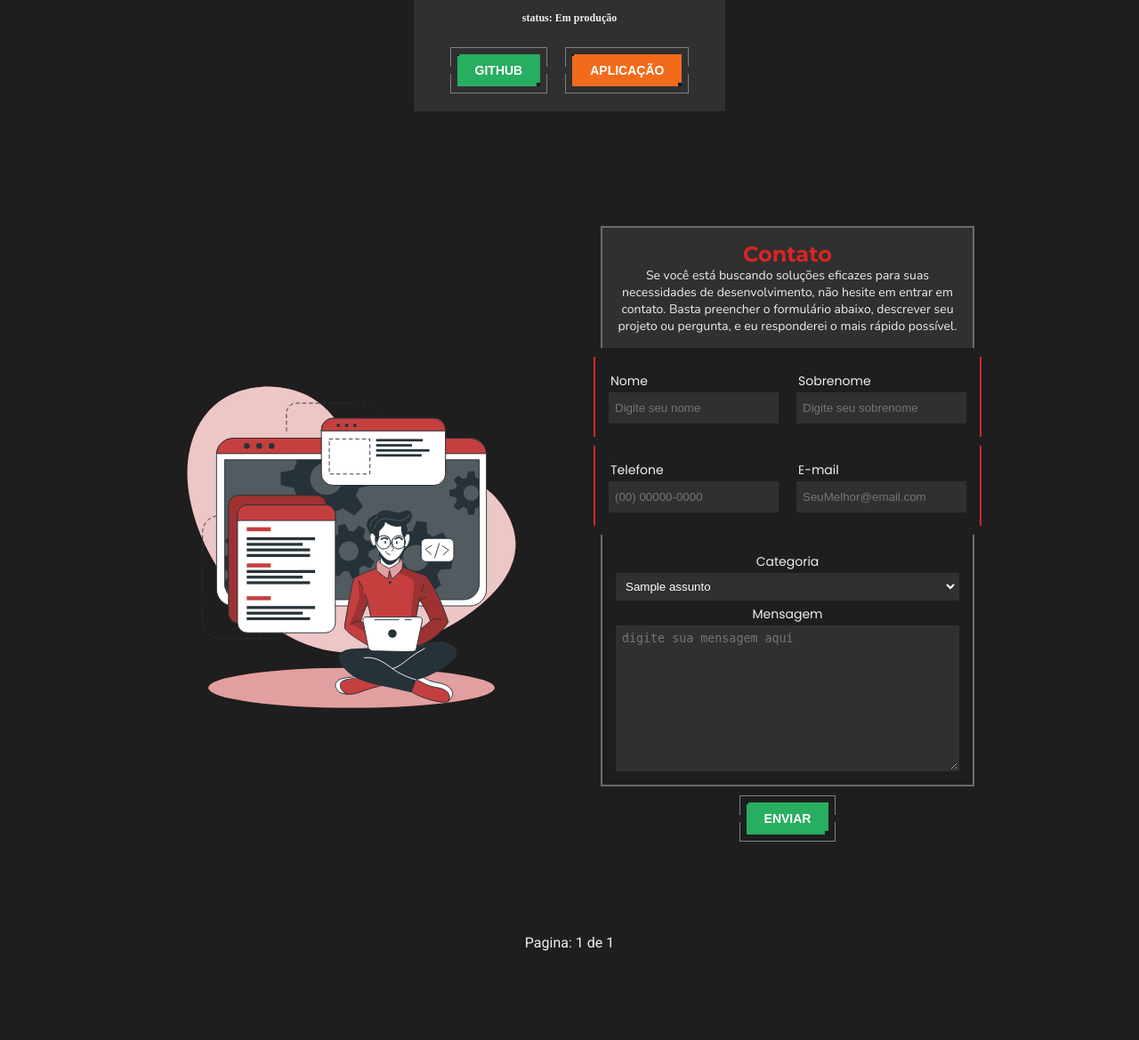
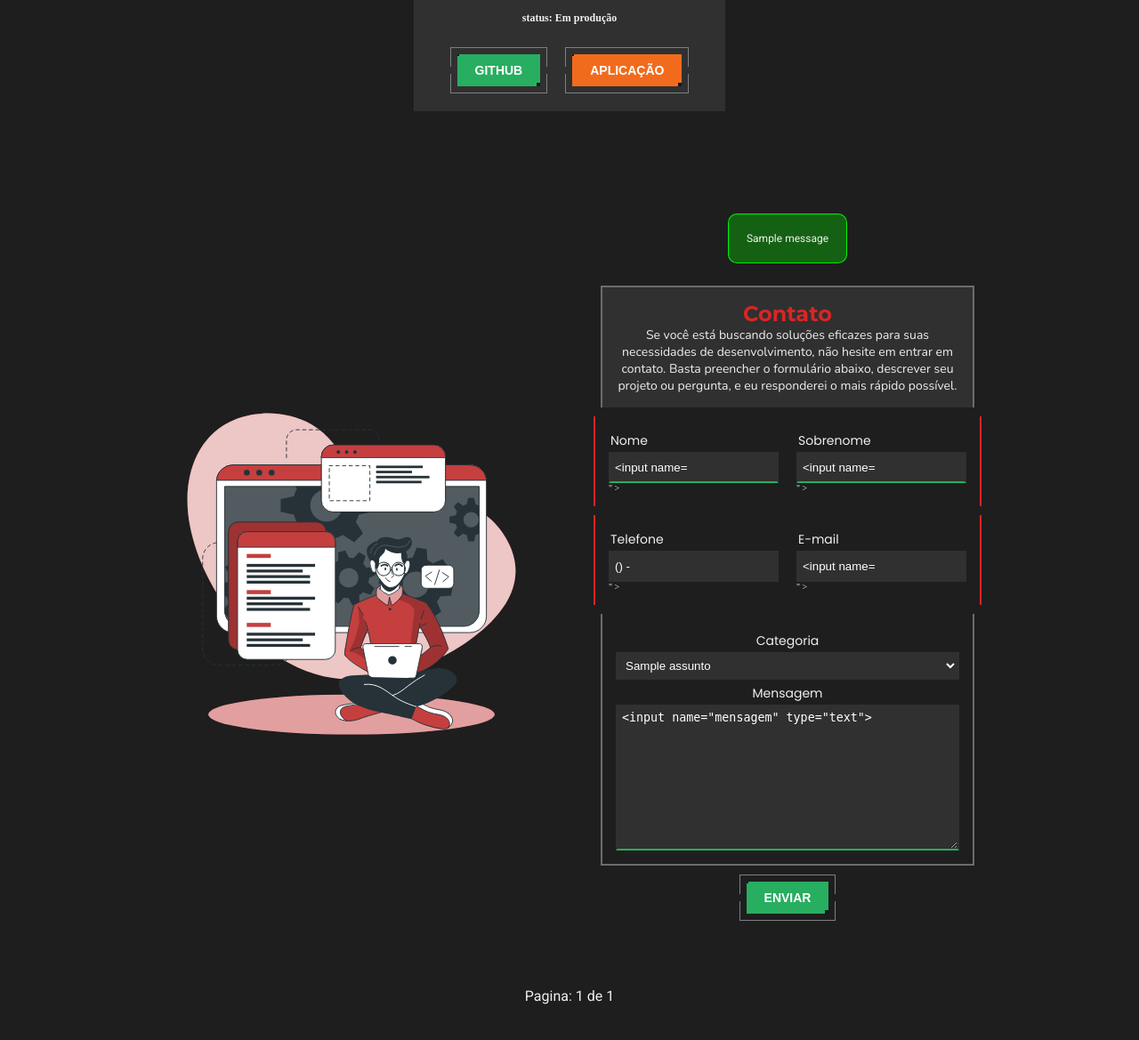
Before and after one commit to Hericlys/Site_portfolio, a Django app: template portfolio/templates/portfolio/my_page.html in a window 1280 px wide. Shown: the part 3446-4615 px from the top of the page at 89% size. Before the commit the page ends 4515 px from the top, so only its background shows below. Run offline with Django 4.2, Linux system fonts and the light colour scheme; tables that the repository leaves empty hold one stand-in row (values such as "Sample post"); the template is opened without the code that fills it: values that come from a table or form of the project are taken from there, most other values are stand-ins (such as "Sample title", 1, 10 or a date in 2020); one stand-in notice (Sample message) is shown; form fields are guessed from the names that the template uses; some libraries are stand-ins or nearby versions.

Commit message:
add mensagens

```diff
--- a/base_static/global/css/base_style.css
+++ b/base_static/global/css/base_style.css
@@ -491,6 +491,40 @@
 
 /* ========================================================================= */
 
+/* mensagem  */
+
+.message {
+    max-width: 600px;
+    margin: var(--espaco-muito-pequeno) auto;
+    padding: var(--espaco-pequeno);
+    text-align: center;
+    border-radius: 10px;
+    font-size: var(--tamanho-fonte-pequeno-navegacao);
+    font-family: var(--font-family--botoes);
+}
+
+.message.success {
+    background: rgba(0, 255, 0, 0.3);
+    border: 1px solid rgba(0, 255, 0, 90%);
+}
+
+.message.error {
+    background: rgba(255, 0, 0, 0.3);
+    border: 1px solid rgba(255, 0, 0, 90%);
+}
+
+.message.warning {
+    background: rgba(255, 255, 0, 0.3);
+    border: 1px solid rgba(255, 255, 0, 90%);
+}
+
+.message.info {
+    background: rgba(0, 0, 255, 0.3);
+    border: 1px solid rgba(0, 0, 255, 90%);
+}
+
+/* ========================================================================= */
+
 /* filtro de categorias  */
 
 .filtro-opcoes {
--- /dev/null
+++ b/base_templates/global/parciais/mensagens.html
@@ -0,0 +1,7 @@
+{% if messages %}
+    {% for message in messages %}
+        <div class="message {{ message.tags }}">
+            {{ message }}
+        </div>
+    {% endfor %}
+{% endif %}
--- a/portfolio/templates/portfolio/my_page.html
+++ b/portfolio/templates/portfolio/my_page.html
@@ -240,6 +240,7 @@
             </div>
             <form action="#contato" method="post" class="conteudo-centralizado-coluna gap form">
                 {% csrf_token %}
+                {% include "global/parciais/mensagens.html" %}
                 <div class="text-info">
                     <h2 class="text-centro fonte-estilo-titulo fonte-titulo cor-destaque">Contato</h2>
                     <p class="text-centro fonte-estilo-paragrafo fonte-navegacao">Se você está buscando soluções eficazes para suas necessidades de
@@ -254,6 +255,7 @@
                         <input
                             type="text" name="nome" id="nome" maxlength="25"
                             minlength="2" required placeholder="Digite seu nome"
+                            value="{{conteudo_form.nome}}"
                         >
                     </div>
                     <div class="input-container conteudo-centralizado-coluna">
@@ -261,6 +263,7 @@
                         <input
                             type="text" name="sobrenome" id="sobrenome" maxlength="25"
                             minlength="2" required placeholder="Digite seu sobrenome"
+                            value="{{conteudo_form.sobrenome}}"
                         >
                     </div>
                 </div>
@@ -271,6 +274,7 @@
                             type="tel" name="telefone" id="telefone" maxlength="15"
                             minlength="15" pattern="(?=.*[0-9]).{15,}"
                             required placeholder="(00) 00000-0000"
+                            value="{{conteudo_form.telefone}}"
                         >
                     </div>
                     <div class="input-container conteudo-centralizado-coluna">
@@ -279,6 +283,7 @@
                             type="email" name="email" id="email" maxlength="50"
                             pattern="[a-z0-9._%+\-]+@[a-z0-9.\-]+\.[a-z]{2,}$"
                             required placeholder="SeuMelhor@email.com"
+                            value="{{conteudo_form.email}}"
                         >
                     </div>
                 </div>
@@ -287,13 +292,13 @@
                         <label for="categoria" class="fonte-estilo-links fonte-navegacao">Categoria</label>
                         <select name="assunto">
                             {% for assunto in assuntos %}
-                                <option value="{{assunto.slug}}">{{assunto.nome}}</option>
+                                <option {% if assunto.slug == conteudo_form.assunto %}selected{% endif %} value="{{assunto.slug}}">{{assunto.nome}}</option>
                             {% endfor %}
                         </select>
                     </div>
                     <div class="input-container conteudo-centralizado-coluna">
                         <label for="mensagem" class="fonte-estilo-links fonte-navegacao">Mensagem</label>
-                        <textarea name="mensagem" id="mensagem" cols="30" minlength="50" rows="10" required placeholder="digite sua mensagem aqui"></textarea>
+                        <textarea name="mensagem" id="mensagem" cols="30" minlength="50" rows="10" required placeholder="digite sua mensagem aqui">{{conteudo_form.mensagem}}</textarea>
                     </div>
                 </div>
                 <button class="button">
@@ -309,7 +314,10 @@
 {% endblock conteudo %}
 
 {% block script %}
-    <script src="//ajax.googleapis.com/ajax/libs/jquery/1.11.1/jquery.min.js"></script>
-    <script src="//cdnjs.cloudflare.com/ajax/libs/jquery.maskedinput/1.4.1/jquery.maskedinput.min.js"></script>
+    <script src="https://cdn.jsdelivr.net/npm/bootstrap@5.2.2/dist/js/bootstrap.bundle.min.js"
+    integrity="sha384-OERcA2EqjJCMA+/3y+gxIOqMEjwtxJY7qPCqsdltbNJuaOe923+mo//f6V8Qbsw3"
+    crossorigin="anonymous"></script>
+    <script src="https://code.jquery.com/jquery-3.6.1.min.js"></script>
+    <script src="https://cdnjs.cloudflare.com/ajax/libs/jquery.mask/1.14.16/jquery.mask.js"></script>
     <script src="{% static "global/js/home.js" %}"></script>
 {% endblock script %}
```
Also changed, not shown: portfolio/views.py (+14 -0 lines), accounts/migrations/0001_initial.py, portfolio/migrations/0001_initial.py.
